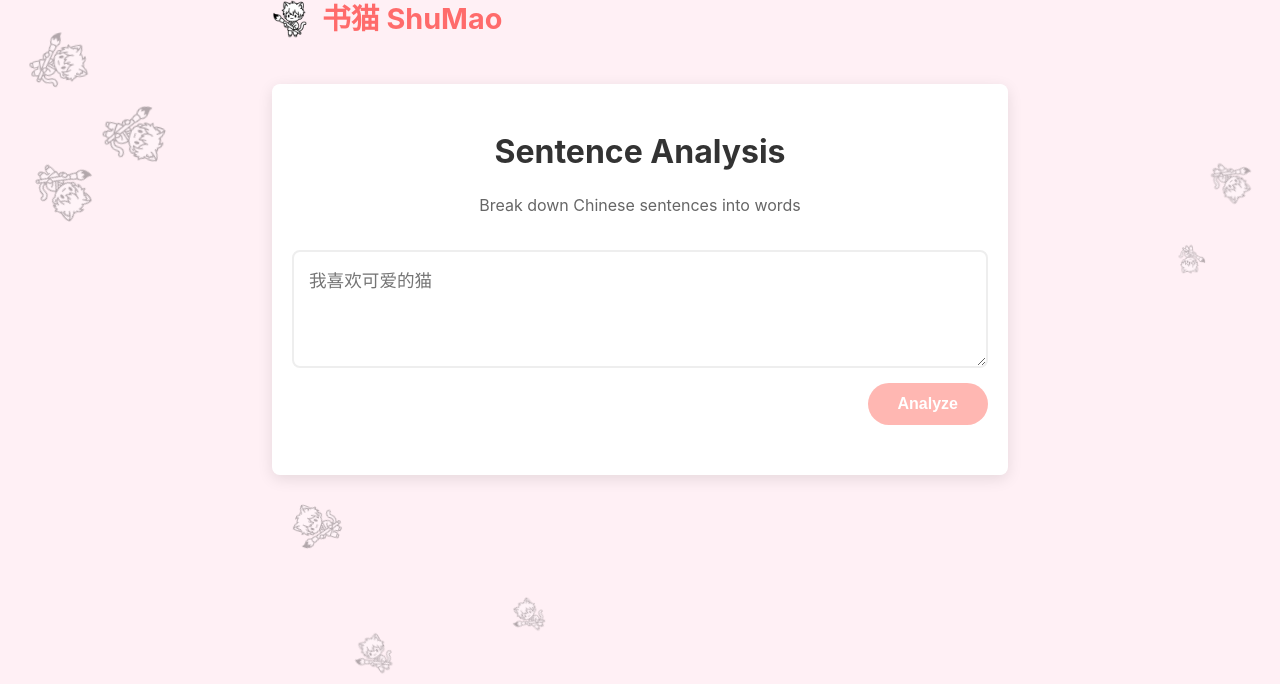
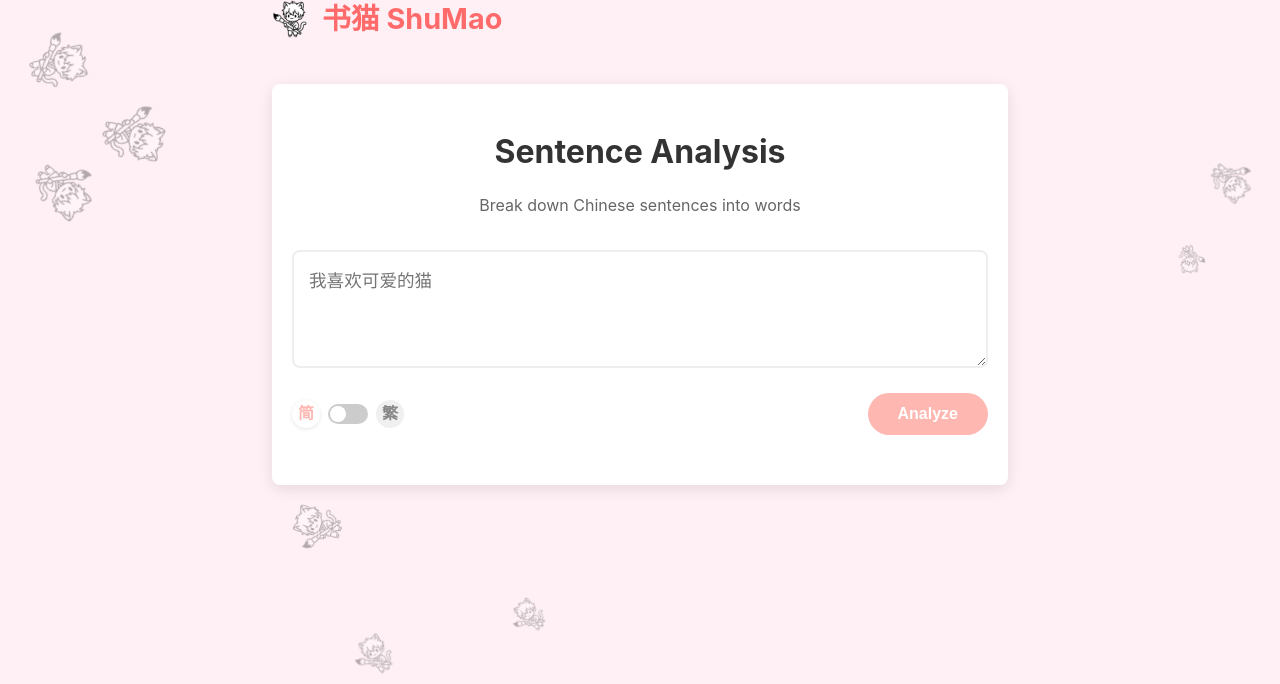
Before and after one commit to DianMaoBingDu/ShuMao, a Flask app: page /analyze in a window 1280 px wide. Shown: the part 46-730 px from the top of the page. Run offline with Flask 3, Linux system fonts and the light colour scheme.

Commit message:
Add traditional sentence analysis

```diff
--- a/app.py
+++ b/app.py
@@ -12,12 +12,12 @@ DATABASE = 'resources/dictionary.db'
 stanza_model_dir = os.path.join(os.path.dirname(__file__), 'resources', 'stanza_resources')
 if not os.path.exists(stanza_model_dir):
     os.makedirs(stanza_model_dir, exist_ok=True)
-    stanza.download('zh', model_dir=stanza_model_dir)
 
-# Initialize global pipeline to keep it in memory
-print("Loading Stanza pipeline...")
-nlp = stanza.Pipeline('zh', model_dir=stanza_model_dir, processors='tokenize,pos', use_gpu=False)
-print("Stanza pipeline loaded!")
+# Initialize global pipelines to keep them in memory
+print("Loading Stanza pipelines...")
+nlp_hans = stanza.Pipeline('zh-hans', model_dir=stanza_model_dir, processors='tokenize,pos', use_gpu=False)
+nlp_hant = stanza.Pipeline('zh-hant', model_dir=stanza_model_dir, processors='tokenize,pos', use_gpu=False)
+print("Stanza pipelines loaded!")
 
 def get_db():
     db = getattr(g, '_database', None)
@@ -375,18 +375,23 @@ def analyze():
     # Check if 'text' parameter exists in the URL
     if 'text' in request.args:
         text = request.args.get('text', '').strip()
+        model = request.args.get('model', 'hans').strip()
         # If text is empty (user submitted empty form), use default
         if not text:
             text = "我喜欢可爱的猫"
     else:
         # Initial page load without query param
         text = ""
+        model = "hans"
 
     if not text:
-        return render_template('analyze.html', analyzed_segments=[])
+        return render_template('analyze.html', analyzed_segments=[], model=model)
 
-    # Process text with Stanza
-    doc = nlp(text)
+    # Process text with Stanza using correct model
+    if model == 'hant':
+        doc = nlp_hant(text)
+    else:
+        doc = nlp_hans(text)
 
     analyzed_segments = []
 
@@ -463,4 +468,4 @@ def analyze():
 
             analyzed_segments.append(segment_data)
 
-    return render_template('analyze.html', text=text, analyzed_segments=analyzed_segments)
+    return render_template('analyze.html', text=text, analyzed_segments=analyzed_segments, model=model)
--- /dev/null
+++ b/requirements.txt
@@ -0,0 +1,2 @@
+Flask>=3.1.2
+stanza>=1.11.0
--- a/static/style.css
+++ b/static/style.css
@@ -203,9 +203,24 @@ button[type="submit"]:hover {
 }
 
 .switch-option {
-    font-size: 1.2rem;
+    font-size: 1rem;
     color: #888;
-    font-weight: 500;
+    font-weight: 600;
+    transition: color 0.3s, background-color 0.3s;
+    width: 28px;
+    height: 28px;
+    display: flex;
+    align-items: center;
+    justify-content: center;
+    border-radius: 50%;
+    background: #f0f0f0;
+}
+
+#scriptToggle:not(:checked)~.switch-option[data-mode="simp"],
+#scriptToggle:checked~.switch-option[data-mode="trad"] {
+    color: var(--accent-color);
+    background: #fff;
+    box-shadow: 0 1px 4px rgba(0, 0, 0, 0.1);
 }
 
 .switch-slider {
@@ -215,6 +230,7 @@ button[type="submit"]:hover {
     background: #ccc;
     border-radius: 10px;
     transition: background 0.3s;
+    cursor: pointer;
 }
 
 #scriptToggle {
@@ -224,7 +240,7 @@ button[type="submit"]:hover {
     height: 0;
 }
 
-#scriptToggle:checked+.switch-slider {
+#scriptToggle:checked~.switch-slider {
     background: var(--accent-color);
 }
 
@@ -240,7 +256,7 @@ button[type="submit"]:hover {
     transition: transform 0.3s;
 }
 
-#scriptToggle:checked+.switch-slider::before {
+#scriptToggle:checked~.switch-slider::before {
     transform: translateX(20px);
 }
 
--- a/templates/analyze.html
+++ b/templates/analyze.html
@@ -16,7 +16,18 @@
 
 	<form action="/analyze" method="get" class="analyze-form">
 		<textarea name="text" id="analyzeInput" rows="4" placeholder="我喜欢可爱的猫">{{ text }}</textarea>
-		<button type="submit" class="analyze-btn">Analyze</button>
+		<div class="analyze-footer">
+			<div class="script-switch">
+				<label class="switch-label">
+					<input type="checkbox" name="model" value="hant" id="scriptToggle" {% if model=='hant' %}checked{%
+						endif %}>
+					<span class="switch-option" data-mode="simp" title="Simplified" style="order: 1;">简</span>
+					<span class="switch-slider" style="order: 2;"></span>
+					<span class="switch-option" data-mode="trad" title="Traditional" style="order: 3;">繁</span>
+				</label>
+			</div>
+			<button type="submit" class="analyze-btn">Analyze</button>
+		</div>
 	</form>
 
 	<script>
@@ -180,8 +191,14 @@
 		outline: none;
 	}
 
+	.analyze-footer {
+		display: flex;
+		justify-content: space-between;
+		align-items: center;
+		margin-top: 10px;
+	}
+
 	.analyze-btn {
-		align-self: flex-end;
 		background-color: #e74c3c;
 		color: white;
 		border: none;
--- a/templates/results.html
+++ b/templates/results.html
@@ -41,10 +41,10 @@
 				for "{{ query }}" </p>
 				<div class="script-switch">
 					<label class="switch-label">
-	<span class="switch-option" data-mode="simp">🇨🇳</span>
 						<input type="checkbox" id="scriptToggle">
-	<span class="switch-slider"></span>
-	<span class="switch-option" data-mode="trad">🇹🇼</span>
+						<span class="switch-option" data-mode="simp" title="Simplified" style="order: 1;">简</span>
+						<span class="switch-slider" style="order: 2;"></span>
+						<span class="switch-option" data-mode="trad" title="Traditional" style="order: 3;">繁</span>
 					</label>
 				</div>
 	</div>
```
Lines whose indentation alone changed are shown as unchanged.
